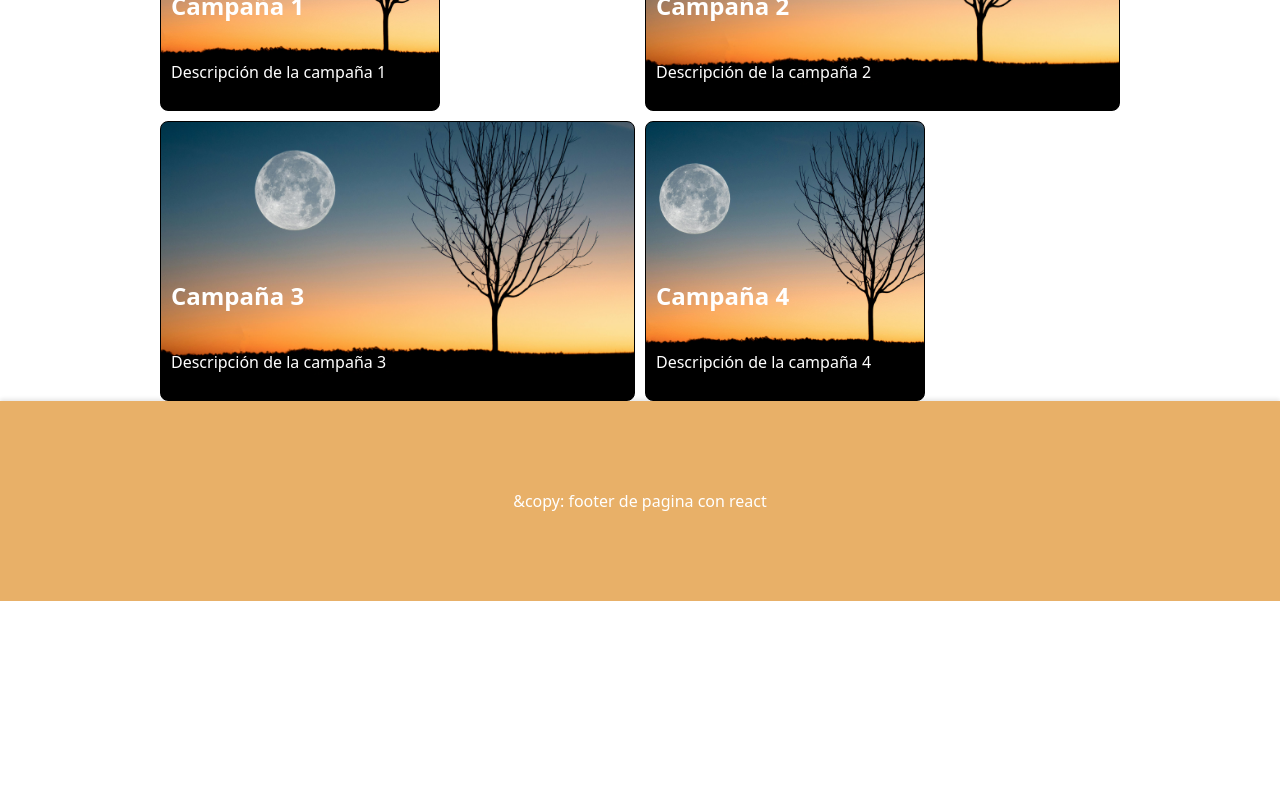
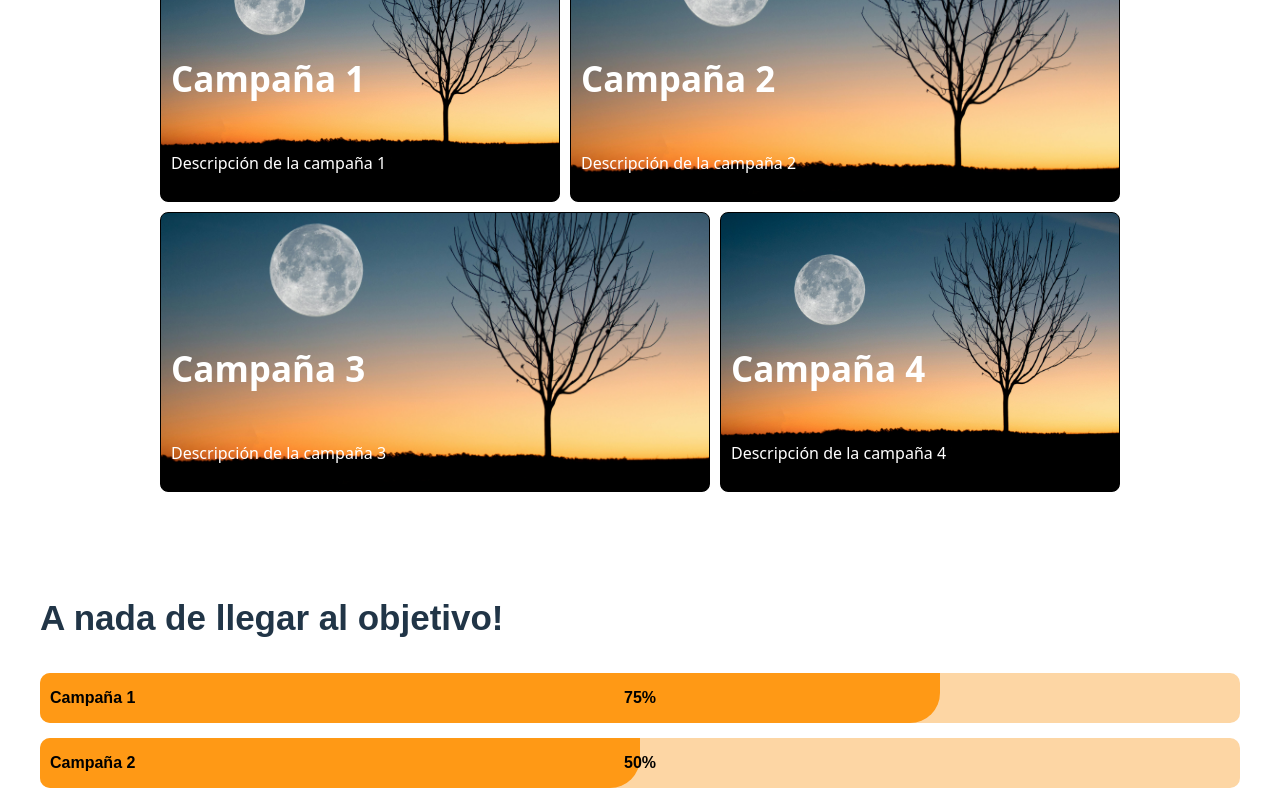
Before and after one commit to VictorianoDL/ProyectoFinal-Grupo4-FrontEnd, a React (Vite) app in the folder agape-FrontEnd/: page /campanias in a window 1280 px wide. Shown: the part 260-1060 px from the top of the page. Before the commit the page ends 861 px from the top, so only its background shows below. Built offline with nearby package versions, Linux system fonts and the light colour scheme.

Commit message:
Se acomodo la seccion uno del apartado de campañas disponible y se implemento la seccion dos para las campañas que estar por cumplir el objetivo

```diff
--- a/agape-FrontEnd/src/Components/Main/Campanias/Campanias.tsx
+++ b/agape-FrontEnd/src/Components/Main/Campanias/Campanias.tsx
@@ -1,5 +1,7 @@
+import  CampaniasPorFinalizar  from "./campañasPorFinalizar/campaniaPorFinalizar";
 import CampaniaCard from "./campañasRecientes/campaniaCard";
 import "./campañasRecientes/styles/campanias.css";
+import "./campañasPorFinalizar/styles/campaniasPorFinalizar.css";
 
 const Campanias = () => {
   const campanias = [
@@ -11,15 +13,27 @@ const Campanias = () => {
   ];
 
   return (
+    <>
+    <h2>Recientes</h2>
     <div className="campanias">
-      <h1>Recientes</h1>
       <div className="campanias-grid">
-        <CampaniaCard className="cuadrado" {...campanias[0]} />
-        <CampaniaCard className="rectangulo" {...campanias[1]} />
-        <CampaniaCard className="rectangulo" {...campanias[2]} />
-        <CampaniaCard className="cuadrado" {...campanias[3]} />
+        <div className="fila">
+          <CampaniaCard className="cuadrado" {...campanias[0]} />
+          <CampaniaCard className="rectangulo" {...campanias[1]} />
+        </div>
+
+        <div className="fila">
+          <CampaniaCard className="rectangulo" {...campanias[2]} />
+          <CampaniaCard className="cuadrado" {...campanias[3]} />
+        </div>
       </div>
     </div>
+
+    <div className="containerPorFinalizar">
+      <CampaniasPorFinalizar />
+    </div>
+
+    </>
   );
 };
 
--- /dev/null
+++ b/agape-FrontEnd/src/Components/Main/Campanias/campañasPorFinalizar/campaniaPorFinalizar.tsx
@@ -0,0 +1,31 @@
+import React from "react";
+import "./styles/campaniasPorFinalizar.css";
+
+const CampaniasPorFinalizar: React.FC = () => {
+  const campanias = [
+    { nombre: "Campaña 1", porcentaje: 75 },
+    { nombre: "Campaña 2", porcentaje: 50 },
+    { nombre: "Campaña 3", porcentaje: 90 },
+    { nombre: "Campaña 4", porcentaje: 30 },
+  ];
+
+  return (
+    <div className="segundoContainer">
+      <h2>A nada de llegar al objetivo!</h2>
+      {campanias.map((campania, index) => (
+        <div key={index} className="barraContainer">
+          <div className="barraFondo">
+            <div
+              className="barraRelleno"
+              style={{ width: `${campania.porcentaje}%` }}>
+                <div className="barraNombre">{campania.nombre}</div>
+                <div className="barraPorcentaje">{campania.porcentaje}%</div>
+            </div>
+          </div>
+        </div>
+      ))}
+    </div>
+  );
+};
+
+export default CampaniasPorFinalizar;
--- /dev/null
+++ b/agape-FrontEnd/src/Components/Main/Campanias/campañasPorFinalizar/styles/campaniasPorFinalizar.css
@@ -0,0 +1,51 @@
+.segundoContainer {
+  margin: 20px auto;
+  font-family: Arial, sans-serif;
+}
+
+.barraContainer {
+  margin-bottom: 15px;
+}
+
+.barraFondo {
+  background-color: #FDD6A4;
+  border-radius: 10px;
+  height: 50px;
+  width: 100%;
+  position: relative;
+  overflow: hidden;
+}
+
+.barraRelleno {
+  background-color: #FF9915;
+  border-end-end-radius: 30px;
+  height: 100%;
+  transition: flex-grow 0.5s ease;
+}
+
+.barraNombre {
+  position: absolute;
+  top: 0;
+  left: 10px;
+  height: 100%;
+  display: flex;
+  align-items: center;
+  font-weight: bold;
+  color: black;
+}
+
+.barraPorcentaje {
+  position: absolute;
+  width: 100%;
+  height: 100%;
+  display: flex;
+  align-items: center;
+  justify-content: center;
+  font-weight: bold;
+  color: black;
+  pointer-events: none;
+}
+
+.segundoContainer h2{
+    font-size: 35px;
+}
--- a/agape-FrontEnd/src/Components/Main/Campanias/campañasRecientes/styles/campanias.css
+++ b/agape-FrontEnd/src/Components/Main/Campanias/campañasRecientes/styles/campanias.css
@@ -1,6 +1,28 @@
-.campanias h1 {
-    font-size: 40px;
-    margin-bottom: 20px;
+.campanias {
+  width: 80%;
+  margin: 0 auto;
+}
+
+h2 {
+  font-size: 35px;
+  margin-top: 100px;
+}
+
+.fila {
+  display: flex;
+  gap: 10px;
+  height: 280px;
+  margin-bottom: 10px;
+}
+
+.cuadrado {
+  aspect-ratio: 1 / 1;
+  width: 400px;
+}
+
+.rectangulo {
+  flex-grow: 1;
+  height: 100%;
 }
 
 .CampaniaCard {
@@ -10,29 +32,9 @@
   color: white;
   border: 1px solid black;
   padding: 10px;
-    height: 100%;
   box-sizing: border-box;
   border-radius: 8px;
   display: flex;
   flex-direction: column;
   justify-content: flex-end;
 }
-
-.campanias-grid {
-    display: grid;
-    grid-template-columns: 3fr 3fr; /* columna angosta para cuadrados, columna ancha para rectángulos */
-    grid-template-rows: 280px 280px;
-    gap: 10px;
-    width: 80%;
-    margin: 0 auto;
-
-    grid-template-areas:
-      "cuadrado1 rectangulo1"
-      "rectangulo2 cuadrado2";
-}
-
-/* Asignar áreas */
-.campanias-grid .cuadrado:first-child { grid-area: cuadrado1; aspect-ratio: 1 / 1; }
-.campanias-grid .rectangulo:first-of-type { grid-area: rectangulo1; }
-.campanias-grid .rectangulo:last-of-type { grid-area: rectangulo2; }
-.campanias-grid .cuadrado:last-child { grid-area: cuadrado2; aspect-ratio: 1 / 1; }
```
Lines whose indentation alone changed are shown as unchanged.
